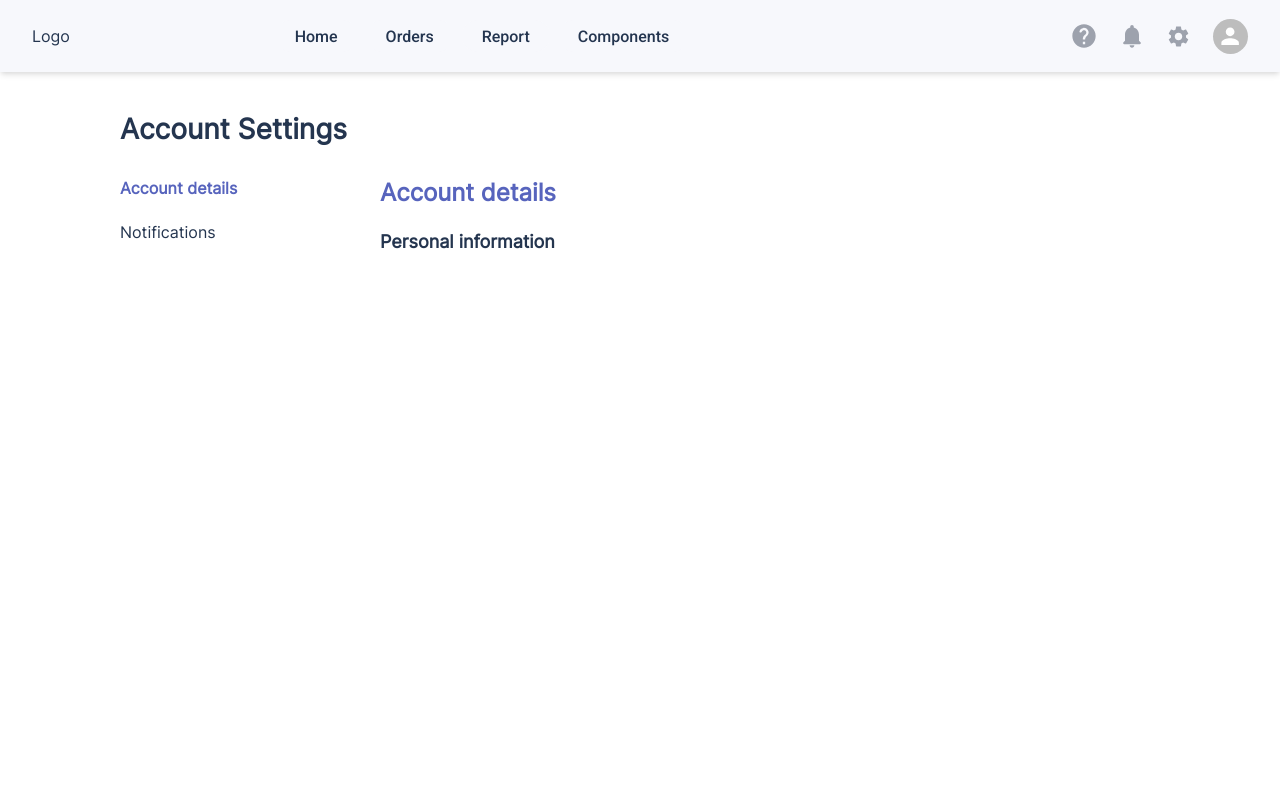
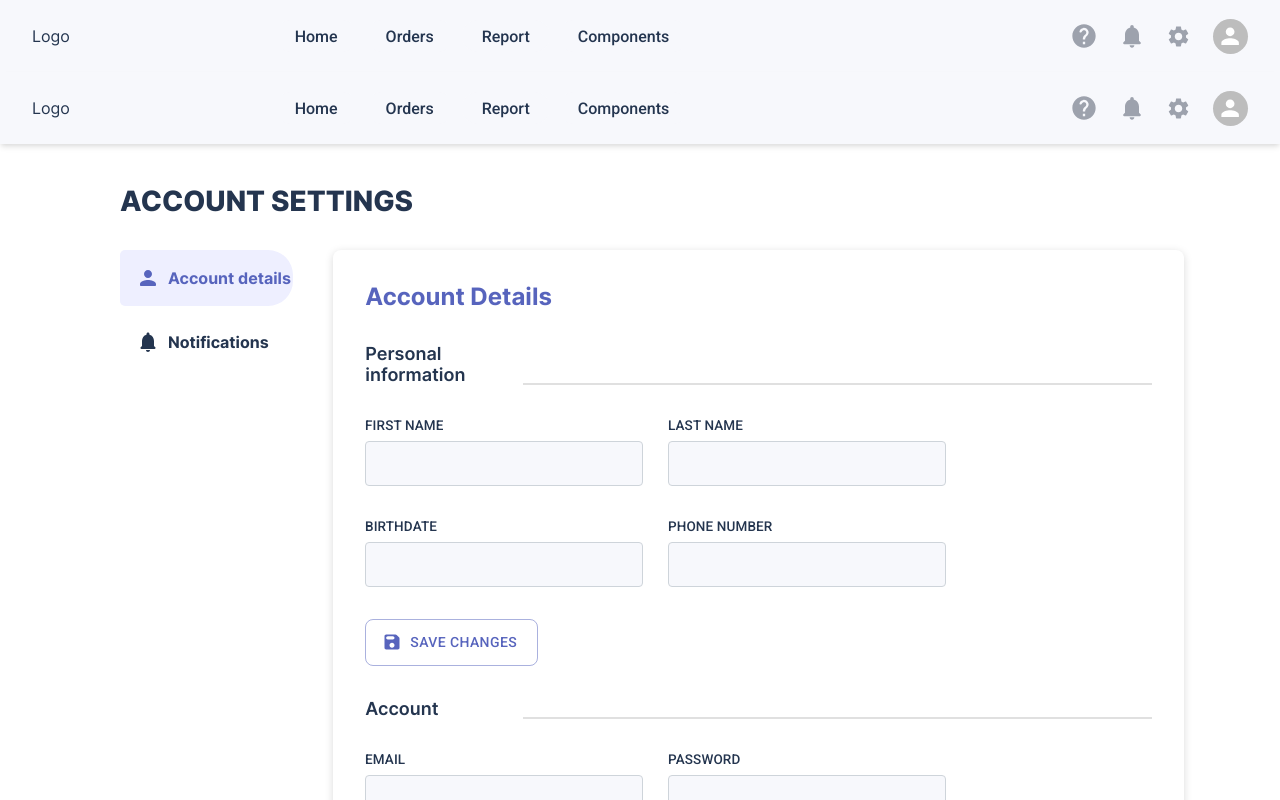
Before and after one commit to kihku/formee-frontend, a React (Create React App) app: page /settings in a window 1280 px wide. Shown: the top 800 px of the page. Built offline with nearby package versions, Linux system fonts and the light colour scheme.

Commit message:
settings layout

```diff
--- a/src/components/CustomBackgroundCard/index.tsx
+++ b/src/components/CustomBackgroundCard/index.tsx
@@ -1,15 +1,31 @@
 import { Box } from "@mui/system";
-import { COLORS } from "styles";
+import { ReactNode } from "react";
 
 interface CustomBackgroundCardProps {
   backgroundColor?: string;
-  sizeX?: number;
-  sizeY?: number;
+  sizeX?: number | string;
+  sizeY?: number | string;
+  children?: ReactNode;
+  padding?: number;
 }
-export const CustomBackgroundCard = ({ backgroundColor, sizeX, sizeY }: CustomBackgroundCardProps) => {
+
+export const CustomBackgroundCard = ({
+  backgroundColor,
+  sizeX,
+  sizeY,
+  children,
+  padding,
+}: CustomBackgroundCardProps) => {
   const cardBackgroundColor = backgroundColor ?? "white";
   const cardWidth = sizeX ?? 200;
   const cardHeight = sizeY ?? 300;
-  const cardStyle = {bgcolor: cardBackgroundColor,width: cardWidth, height: cardHeight, boxShadow: "0 4px 8px rgb(176 190 197 / 0.24)", borderRadius: 8 }
-  return <Box sx={cardStyle}></Box>;
+  const cardStyle = {
+    bgcolor: cardBackgroundColor,
+    width: cardWidth,
+    height: cardHeight,
+    boxShadow: "rgba(0, 0, 0, 0.15) 0px 2px 8px",
+    borderRadius: 2,
+    padding: 4 + (padding ? padding : 0),
+  };
+  return <Box sx={cardStyle}>{children}</Box>;
 };
--- a/src/components/CustomSwitch/index.tsx
+++ b/src/components/CustomSwitch/index.tsx
@@ -41,7 +41,7 @@ const StyledSwitch = styled((props: SwitchProps) => <Switch focusVisibleClassNam
     },
     "& .MuiSwitch-track": {
       borderRadius: 26 / 2,
-      backgroundColor: "#9f9f9f",
+      backgroundColor: "#e2e7ed",
       opacity: 1,
       transition: theme.transitions.create(["background-color"], {
         duration: 500,
--- a/src/components/CustomTextField/index.tsx
+++ b/src/components/CustomTextField/index.tsx
@@ -35,11 +35,11 @@ export const CustomTextField = ({ label, defaultValue, handleOnChange }: CustomT
   return (
     <FormControl variant="standard">
       {label && (
-        <InputLabel shrink sx={{ color: "#24354f", fontSize: "18px", fontWeight: 500, textTransform: "uppercase" }}>
+        <InputLabel shrink sx={{ color: "#24354f", fontSize: "18px", fontWeight: 500 }}>
           {label}
         </InputLabel>
       )}
-      <StyledInput defaultValue={defaultValue ?? defaultValue} onChange={e => handleOnChange(e)} />
+      <StyledInput fullWidth defaultValue={defaultValue ?? defaultValue} onChange={e => handleOnChange(e)} />
     </FormControl>
   );
 };
--- a/src/models/customOption.tsx
+++ b/src/models/customOption.tsx
@@ -1,4 +1,5 @@
 import { IconType } from "components/CustomIcon";
+import { ReactNode } from "react";
 
 export interface CustomOption {
   title: string;
@@ -8,6 +9,7 @@ export interface CustomOption {
   checkedIcon?: IconType;
   checkedIconColor?: string;
   disableRipple?: boolean;
+  component?: ReactNode;
 }
 
 export const genderOptions: CustomOption[] = [
--- /dev/null
+++ b/src/pages/settings/account.tsx
@@ -0,0 +1,70 @@
+import { Box, Divider, Grid } from "@mui/material";
+import { CustomButton } from "components/CustomButton";
+import { CustomTextField } from "components/CustomTextField";
+import { COLORS } from "styles";
+
+function AccountSettings() {
+  return (
+    <Box>
+      <Box sx={{ fontWeight: 700, color: COLORS.primary, fontSize: "24px", marginBottom: 4 }}>Account Details</Box>
+      <Box sx={{ marginBottom: 4 }}>
+        <Box sx={{ display: "flex", flexDirection: "row" }}>
+          <Box sx={{ fontWeight: 600, fontSize: "18px", width: "25%" }}>Personal information</Box>
+          <Box sx={{ display: "flex", justifyContent: "end", width: "100%" }}>
+            <Divider sx={{ width: "100%", borderBottomWidth: "2px" }} />
+          </Box>
+        </Box>
+        <Grid container sx={{ marginTop: 4 }}>
+          <Grid item xs={6} sx={{ marginBottom: 4, display: "flex", flexDirection: "row" }}>
+            <Grid item>
+              <CustomTextField label="FIRST NAME" handleOnChange={e => {}} />
+            </Grid>
+            <Grid item sx={{ paddingX: "25px" }}>
+              <CustomTextField label="LAST NAME" handleOnChange={e => {}} />
+            </Grid>
+          </Grid>
+          <Grid item xs={6}>
+            {/* Avatar */}
+          </Grid>
+          <Grid item xs={6} sx={{ marginBottom: 4, display: "flex", flexDirection: "row" }}>
+            <Grid item>
+              <CustomTextField label="BIRTHDATE" handleOnChange={e => {}} />
+            </Grid>
+            <Grid item sx={{ paddingX: "25px" }}>
+              <CustomTextField label="PHONE NUMBER" handleOnChange={e => {}} />
+            </Grid>
+          </Grid>
+          <Grid item xs={12}>
+            <CustomButton text="Save changes" type="outlined" startIcon="save" />
+          </Grid>
+        </Grid>
+      </Box>
+      <Box>
+        <Box sx={{ display: "flex", flexDirection: "row" }}>
+          <Box sx={{ fontWeight: 600, fontSize: "18px", width: "25%" }}>Account</Box>
+          <Box sx={{ display: "flex", justifyContent: "end", width: "100%" }}>
+            <Divider sx={{ width: "100%", borderBottomWidth: "2px" }} />
+          </Box>
+        </Box>
+        <Grid container sx={{ marginTop: 4 }}>
+          <Grid item xs={6} sx={{ marginBottom: 4, display: "flex", flexDirection: "row" }}>
+            <Grid item>
+              <CustomTextField label="EMAIL" handleOnChange={e => {}} />
+            </Grid>
+            <Grid item sx={{ paddingX: "25px" }}>
+              <CustomTextField label="PASSWORD" handleOnChange={e => {}} />
+            </Grid>
+          </Grid>
+          <Grid item xs={12}>
+            <Box sx={{ display: "flex", flexDirection: "row", gap: "15px" }}>
+              <CustomButton text="Save changes" type="outlined" startIcon="save" />
+              <CustomButton text="Log out" type="default" startIcon="logout" />
+            </Box>
+          </Grid>
+        </Grid>
+      </Box>
+    </Box>
+  );
+}
+
+export default AccountSettings;
--- a/src/pages/settings/index.tsx
+++ b/src/pages/settings/index.tsx
@@ -1,27 +1,72 @@
-import { Box, Divider, Grid } from "@mui/material";
+import { Box, Grid } from "@mui/material";
+import { CustomBackgroundCard } from "components/CustomBackgroundCard";
+import { CustomIcon, IconType } from "components/CustomIcon";
+import { Header } from "components/Layout/Header";
+import { CustomOption } from "models/customOption";
+import { useState } from "react";
 import { COLORS } from "styles";
+import AccountSettings from "./account";
+import NotificationSettings from "./notification";
 
 function SettingsPage() {
+  const [chosenTab, setChosenTab] = useState("account");
+
   return (
-    <Grid container sx={{ marginTop: 5, paddingX: 15 }}>
-      <Grid item xs={12} sx={{ fontWeight: 700, fontSize: "28px", textAlign: "start", marginBottom: 4 }}>
-        Account Settings
+    <Box>
+      <Header />
+      <Grid container sx={{ marginTop: 5, marginBottom: 8, paddingX: 15 }}>
+        <Grid item xs={12} sx={{ fontWeight: 800, fontSize: "28px", textAlign: "start", marginBottom: 4, color: COLORS.text }}>
+          ACCOUNT SETTINGS
+        </Grid>
+        <Grid item xs={2} sx={{ display: "flex", flexDirection: "column", cursor: "pointer" }}>
+          {settingOptions.map((opt, key) => {
+            return (
+              <Box
+                key={key}
+                onClick={() => {
+                  setChosenTab(opt.value);
+                }}
+                sx={{
+                  marginBottom: 1,
+                  fontWeight: 700,
+                  color: chosenTab === opt.value ? COLORS.primary : COLORS.text,
+                  backgroundColor: chosenTab === opt.value ? "#eeefff" : "#ffffff",
+                  paddingLeft: 2,
+                  paddingY: 2,
+                  borderRadius: "5px 25px 25px 5px",
+                  display: "flex",
+                  flexDirection: "row",
+                  justifyContent: "start",
+                  alignItems: "center",
+                  gap: 1,
+                  ":hover": {
+                    backgroundColor: COLORS.background,
+                  },
+                }}
+              >
+                <CustomIcon
+                  name={opt.icon as IconType}
+                  color={chosenTab === opt.value ? COLORS.primary : COLORS.text}
+                  size={24}
+                />
+                <Box>{opt.title}</Box>
+              </Box>
+            );
+          })}
+        </Grid>
+        <Grid item xs={10} sx={{ paddingX: 5 }}>
+          <CustomBackgroundCard sizeX="100%" sizeY="auto">
+            {settingOptions.find(opt => opt.value === chosenTab)?.component}
+          </CustomBackgroundCard>
+        </Grid>
       </Grid>
-      <Grid item xs={3} sx={{ display: "flex", flexDirection: "column", gap: 3, cursor: "pointer" }}>
-        <Box sx={{ fontWeight: 700, color: COLORS.primary }}>Account details</Box>
-        <Box>Notifications</Box>
-      </Grid>
-      <Grid item xs={9}>
-        <Box sx={{ fontWeight: 700, color: COLORS.primary, fontSize: "24px", marginBottom: 3 }}>Account details</Box>
-        <Box sx={{ display: "flex", flexDirection: "row" }}>
-          <Box sx={{ fontWeight: 700, fontSize: "18px" }}>Personal information</Box>
-          <Box>
-            <Divider />
-          </Box>
-        </Box>
-      </Grid>
-    </Grid>
+    </Box>
   );
 }
 
 export default SettingsPage;
+
+export const settingOptions: CustomOption[] = [
+  { title: "Account details", value: "account", icon: "person", component: <AccountSettings /> },
+  { title: "Notifications", value: "notification", icon: "notification", component: <NotificationSettings /> },
+];
--- /dev/null
+++ b/src/pages/settings/notification.tsx
@@ -0,0 +1,81 @@
+import { Box, Divider, Grid, InputLabel } from "@mui/material";
+import { CustomSwitch } from "components/CustomSwitch";
+import { COLORS } from "styles";
+
+function NotificationSettings() {
+  return (
+    <Box>
+      <Box sx={{ fontWeight: 700, color: COLORS.primary, fontSize: "24px", marginBottom: 4 }}>Notifications</Box>
+      <Box>
+        <Grid container>
+          <Grid item xs={4}>
+            <InputLabel shrink sx={{ color: "#24354f", fontSize: "18px", fontWeight: 500, textTransform: "uppercase" }}>
+              Notification type
+            </InputLabel>
+          </Grid>
+          <Grid item xs={1}>
+            <InputLabel
+              shrink
+              sx={{
+                color: "#24354f",
+                fontSize: "18px",
+                fontWeight: 500,
+                textTransform: "uppercase",
+                paddingLeft: 2,
+              }}
+            >
+              Push
+            </InputLabel>
+          </Grid>
+          <Grid item xs={1}>
+            <InputLabel
+              shrink
+              sx={{
+                color: "#24354f",
+                fontSize: "18px",
+                fontWeight: 500,
+                textTransform: "uppercase",
+                paddingLeft: 1,
+              }}
+            >
+              Email
+            </InputLabel>
+          </Grid>
+          <Grid item xs={6}></Grid>
+          <Grid item xs={6}>
+            <Divider sx={{ width: "100%", borderBottomWidth: "2px" }} />
+          </Grid>
+          <Grid item xs={6}></Grid>
+          {["New comments", "New orders", "Order confirmation", "Order changes"].map((item, key) => {
+            return (
+              <Grid
+                item
+                key={key}
+                xs={12}
+                sx={{
+                  paddingY: 1,
+                  display: "flex",
+                  flexDirection: "row",
+                  justifyContent: "start",
+                  alignItems: "center",
+                }}
+              >
+                <Grid item xs={4}>
+                  {item}
+                </Grid>
+                <Grid item xs={1}>
+                  <CustomSwitch handleOnChange={e => {}} />
+                </Grid>
+                <Grid item xs={1}>
+                  <CustomSwitch handleOnChange={e => {}} />
+                </Grid>
+              </Grid>
+            );
+          })}
+        </Grid>
+      </Box>
+    </Box>
+  );
+}
+
+export default NotificationSettings;
```
Also changed, not shown: src/index.css (+57 -0 lines).
